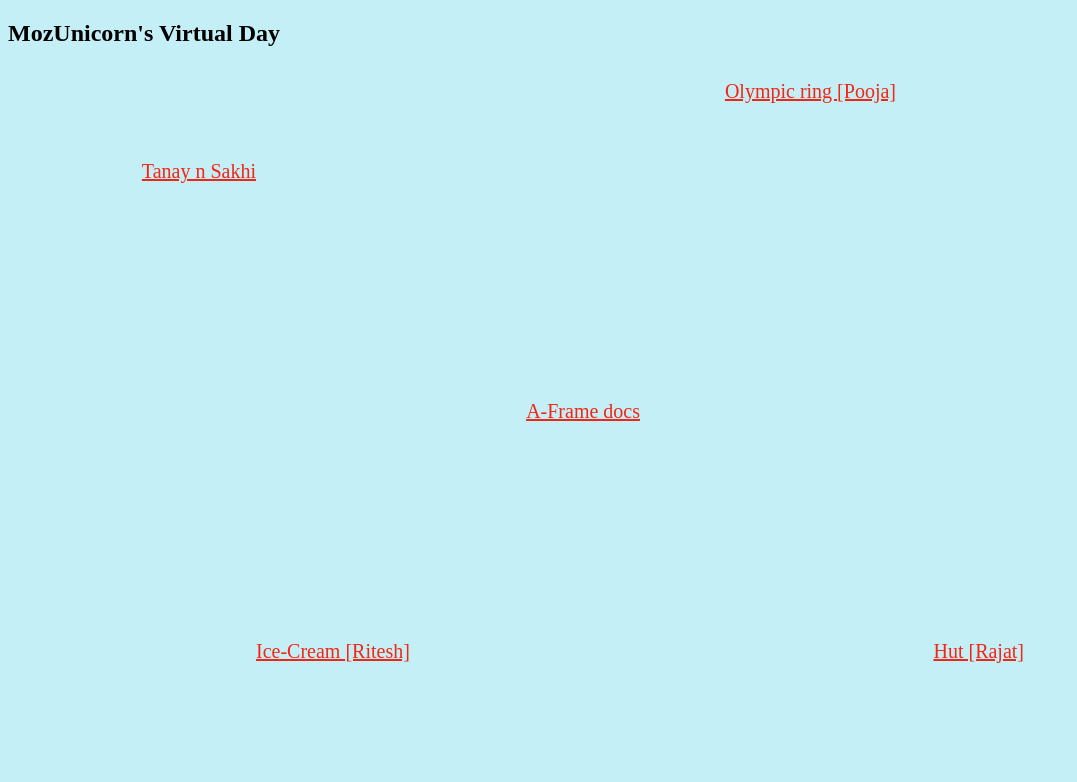
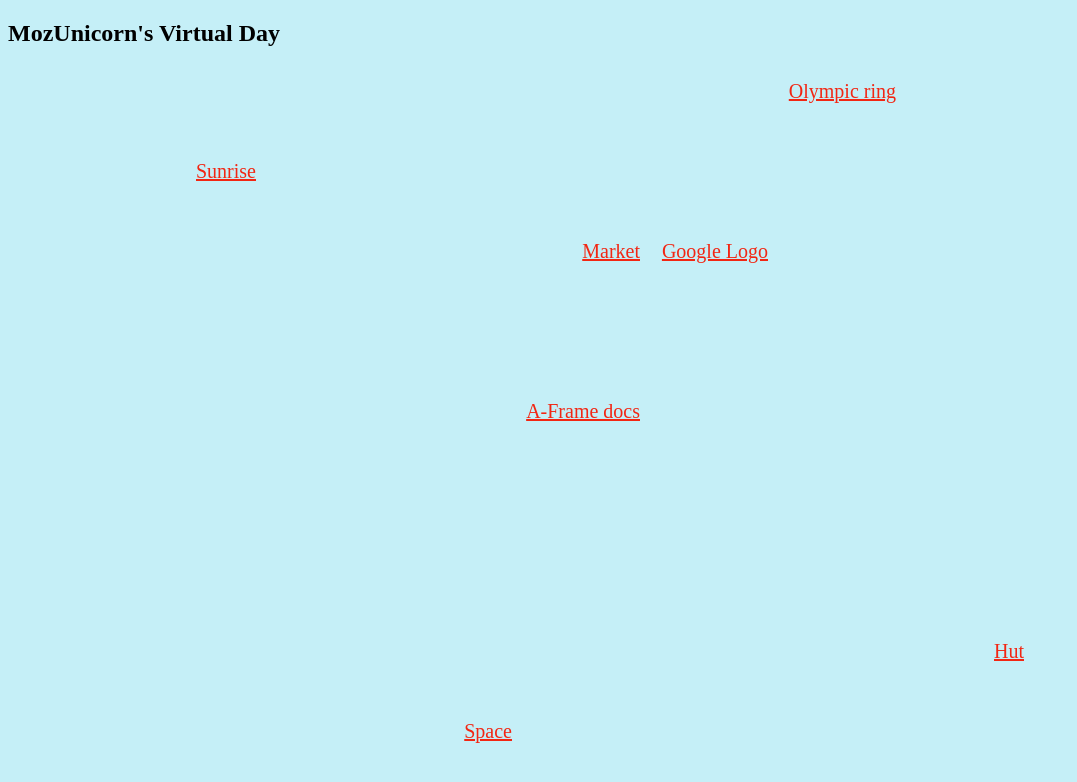
Before and after one commit to MozUnicorn/MozUnicorn-s-VirtualDay, a plain HTML site: page index.html in a window 1280 px wide. Shown: the whole page, without its empty margins (0-1077 px from the left). Drawn offline with Linux system fonts and the light colour scheme.

Commit message:
Update index.html

```diff
--- a/index.html
+++ b/index.html
@@ -11,20 +11,28 @@
  </center>
 
  <center style="position:fixed;top:20%;right:80%;font-family:Eras ITC;font-size:20px;color:#F22613;">
-  <a style="color:#F22613;" target="_blank" href="http://mozunicorn.github.io/MozUnicorn-s-VirtualDay/tanaynsakshi.html">Tanay n Sakhi</a>
+  <a style="color:#F22613;" target="_blank" href="http://mozunicorn.github.io/MozUnicorn-s-VirtualDay/tanaynsakshi.html">Sunrise</a>
  </center>
 
  <center style="position:fixed;top:10%;right:30%;font-family:Eras ITC;font-size:20px;color:#F22613;">
-  <a style="color:#F22613;" target="_blank" href="http://mozunicorn.github.io/MozUnicorn-s-VirtualDay/olympic.html">Olympic ring [Pooja]</a>
+  <a style="color:#F22613;" target="_blank" href="http://mozunicorn.github.io/MozUnicorn-s-VirtualDay/olympic.html">Olympic ring</a>
  </center>
 
   <center style="position:fixed;top:80%;right:20%;font-family:Eras ITC;font-size:20px;color:#F22613;">
-  <a style="color:#F22613;" target="_blank" href="http://mozunicorn.github.io/MozUnicorn-s-VirtualDay/hut.html">Hut [Rajat]</a>
+  <a style="color:#F22613;" target="_blank" href="http://mozunicorn.github.io/MozUnicorn-s-VirtualDay/hut.html">Hut</a>
  </center>
 
- <center style="position:fixed;top:80%;left:20%;font-family:Eras ITC;font-size:20px;color:#F22613;">
- <a style="color:#F22613;" target="_blank" href="http://mozunicorn.github.io/MozUnicorn-s-VirtualDay/ice-cream.html">Ice-Cream [Ritesh]</a>
-</center>
+ <center style="position:fixed;top:30%;right:40%;font-family:Eras ITC;font-size:20px;color:#F22613;">
+  <a style="color:#F22613;" target="_blank" href="http://tushararora.github.io/google-logo-colors-animation/">Google Logo</a>
+ </center>
+
+ <center style="position:fixed;top:90%;right:60%;font-family:Eras ITC;font-size:20px;color:#F22613;">
+  <a style="color:#F22613;" target="blank" href="https://vibhanshuchaudhary.github.io/MyVR/scene7.html">Space</a>
+ </center>
+
+ <center style="position:fixed;top:30%;right:50%;font-family:Eras ITC;font-size:20px;color:#F22613;">
+  <a style="color:#F22613;" target="blank" href="https://shubhamgeete.github.io/MywebVR/aframe.html">Market</a>
+ </center>
 
 </body>
 </html>
```
